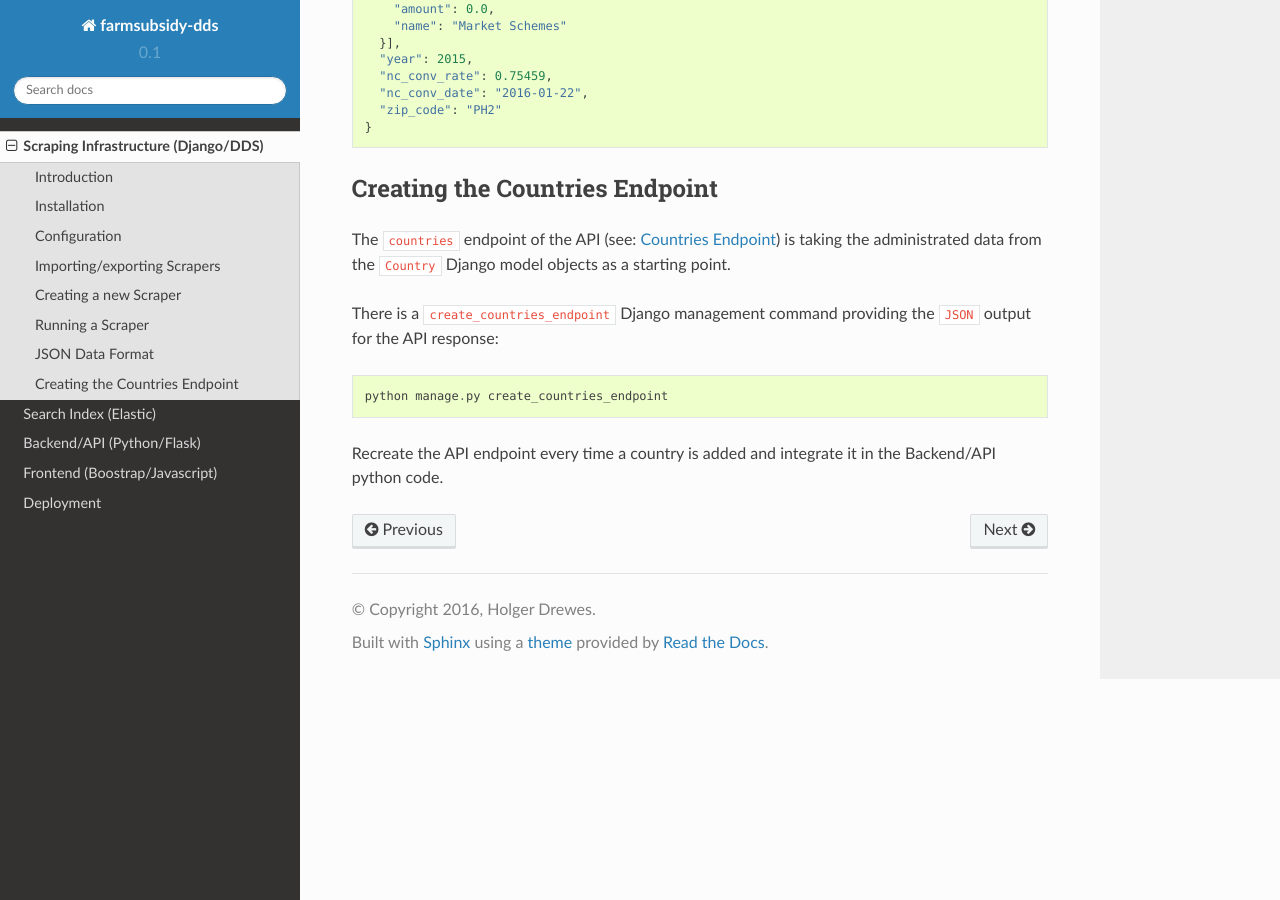
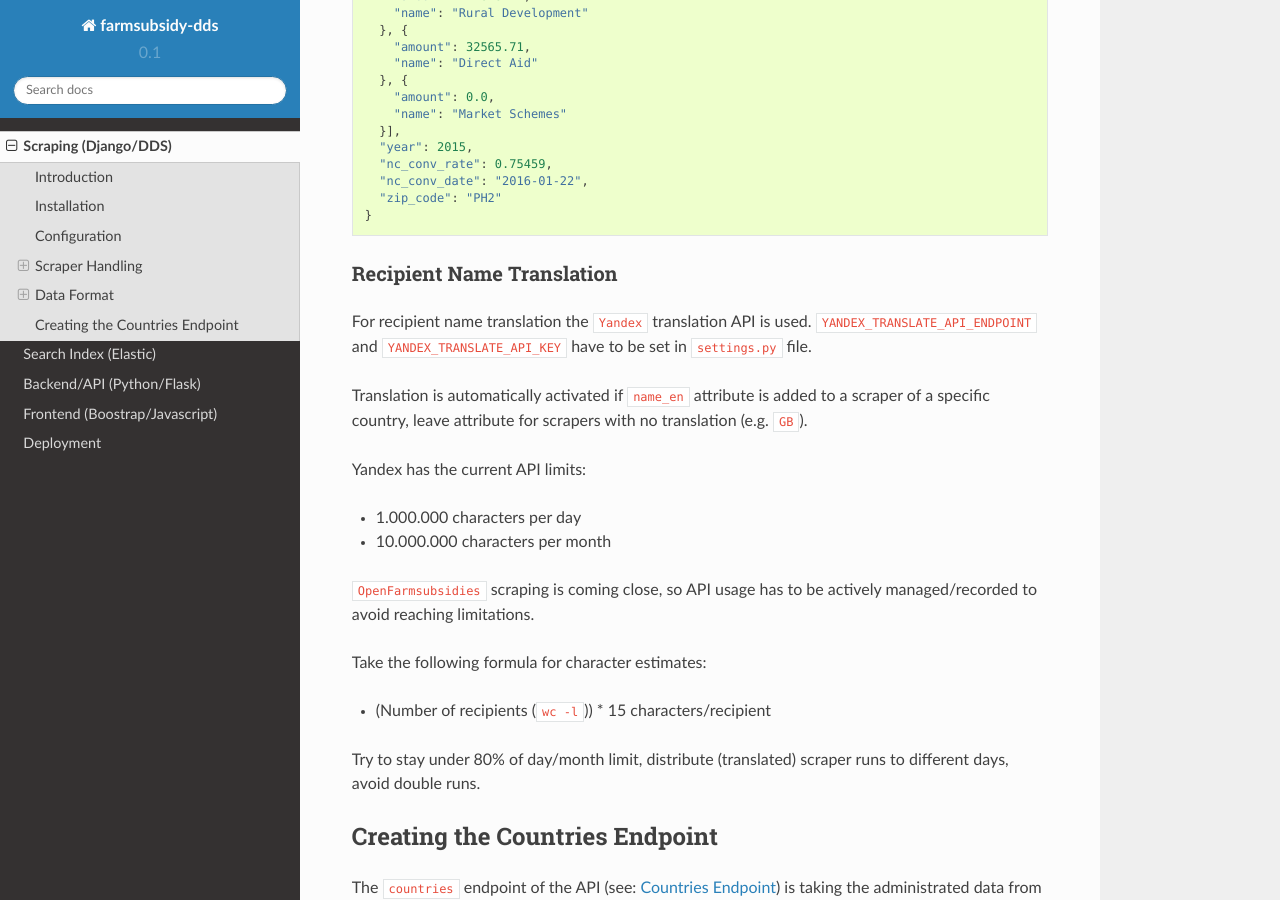
Before and after one commit to holgerd77/farmsubsidy-dds-scraper, a Sphinx documentation site: the page built from docs/scraping.rst, in a window 1280 px wide and 900 px high, scrolled down 2952 px. Built offline with Sphinx 7.4.7 and the Read the Docs theme 2.0.0, drawn with Linux system fonts in a browser that asks for light colours; some of the changed text lies outside the part shown.

Commit message:
Some scraper docs re-organization, new section on Yandex translation API usage

```diff
--- a/docs/scraping.rst
+++ b/docs/scraping.rst
@@ -1,6 +1,6 @@
-====================================
-Scraping Infrastructure (Django/DDS)
-====================================
+=====================
+Scraping (Django/DDS)
+=====================
 
 Introduction
 ------------
@@ -51,8 +51,11 @@ admin console via the browser (go to ``127.0.0.1:8000``)::
     python manage.py runserver
 
 
+Scraper Handling
+----------------
+
 Importing/exporting Scrapers
-----------------------------
+^^^^^^^^^^^^^^^^^^^^^^^^^^^^
 
 Scrapers can be found in the ``scraper_dumps`` directory inside the repository and imported
 with the following command::
@@ -68,7 +71,7 @@ with the following command::
 
 
 Creating a new Scraper
-----------------------
+^^^^^^^^^^^^^^^^^^^^^^
 
 For creating scrapers a ``ScrapedObjectClass`` ``Payment`` has to be defined in the Django admin in addition
 to the ``models.py`` definition, defining the data structure of the scraped payment data.
@@ -80,7 +83,7 @@ For further documentation and conceptional overview see the
 `DDS docs <http://django-dynamic-scraper.readthedocs.org/en/>`_
 
 Running a Scraper
------------------
+^^^^^^^^^^^^^^^^^
 
 Scraper can be run from the command line with the following command::
 
@@ -93,8 +96,11 @@ Usage options for scraping behaviour can be found in the corresponding  DDS doc
 `running/testing scrapers <http://django-dynamic-scraper.readthedocs.org/en/latest/getting_started.html#running-testing-your-scraper>`_.
 
 
-JSON Data Format
-----------------
+Data Format
+-----------
+
+Format Description
+^^^^^^^^^^^^^^^^^^
 
 Scraped items are saved with additional serialization customizations defined in the ``models.py`` module
 as ``JSON Lines`` items, more or less (one additional processing is necessary) ready to be indexed in the
@@ -136,6 +142,32 @@ Data format looks like the following::
       "zip_code": "PH2"
     }
 
+Recipient Name Translation
+^^^^^^^^^^^^^^^^^^^^^^^^^^
+
+For recipient name translation the ``Yandex`` translation API is used.
+``YANDEX_TRANSLATE_API_ENDPOINT`` and ``YANDEX_TRANSLATE_API_KEY`` have to be
+set in ``settings.py`` file.
+
+Translation is automatically activated if ``name_en`` attribute is added to a
+scraper of a specific country, leave attribute for scrapers with no translation
+(e.g. ``GB``).
+
+Yandex has the current API limits:
+
+* 1.000.000 characters per day
+* 10.000.000 characters per month
+
+``OpenFarmsubsidies`` scraping is coming close, so API usage has to be actively
+managed/recorded to avoid reaching limitations.
+
+Take the following formula for character estimates:
+
+* (Number of recipients (``wc -l``)) * 15 characters/recipient
+
+Try to stay under 80% of day/month limit, distribute (translated) scraper runs to different
+days, avoid double runs.
+
 
 Creating the Countries Endpoint
 -------------------------------
```
Also changed, not shown: 1 other file.
